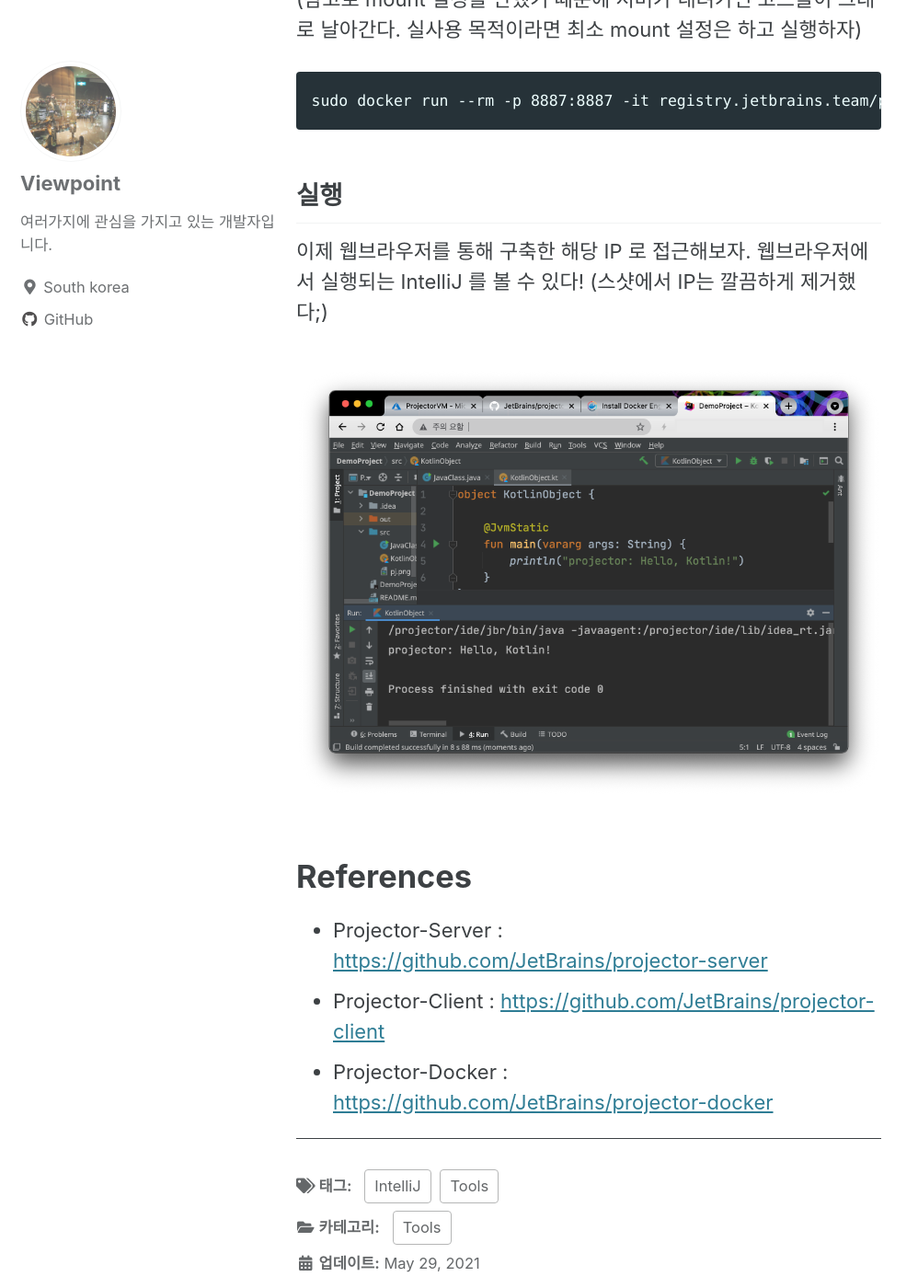
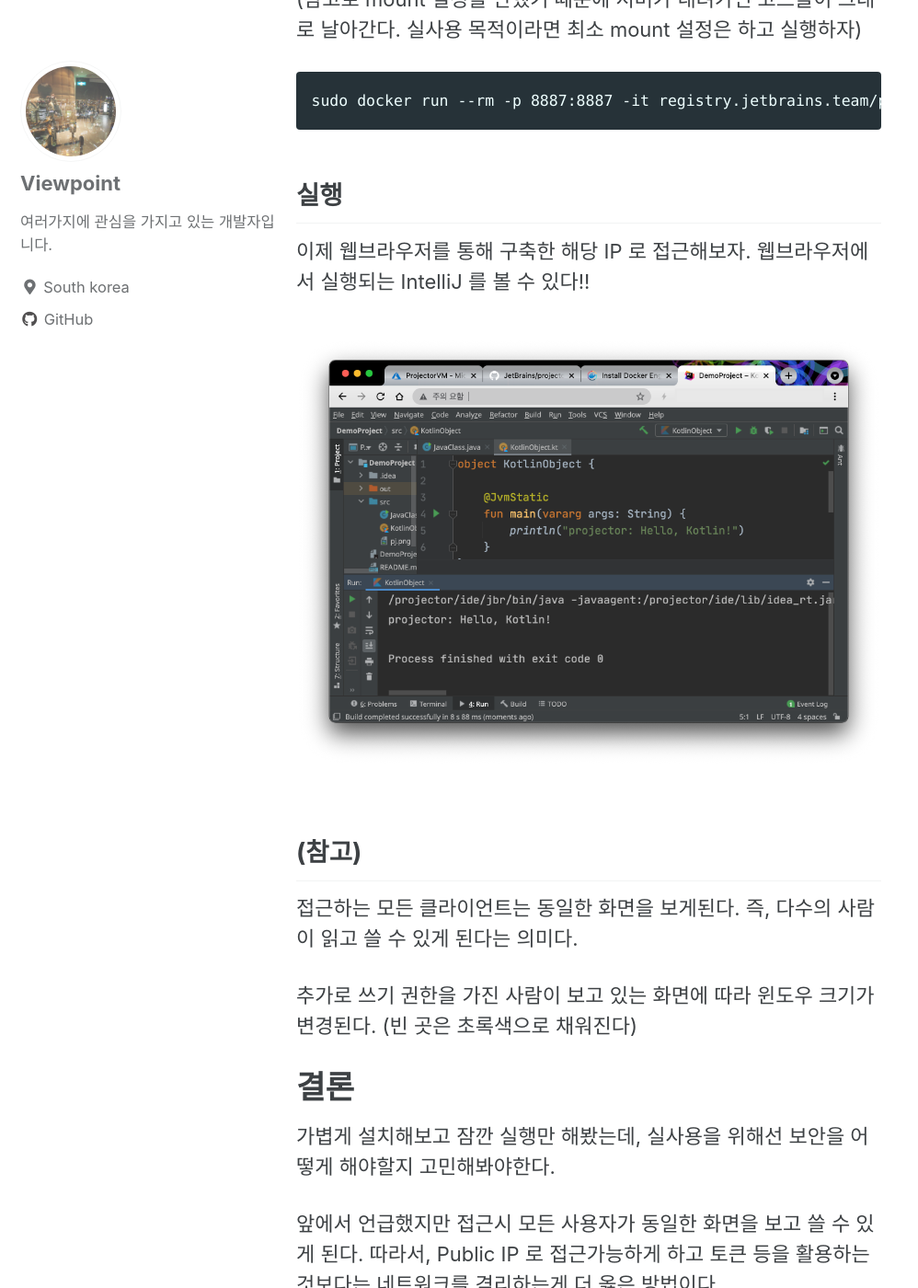
Before and after one commit to hide1202/hide1202.github.io, a Jekyll site: the page built from _posts/2021-05-29-simple-projector.md, in a window 1280 px wide and 1400 px high, scrolled down 2696 px. Shown: the whole window at 92% size, without its empty margins (0-998 px from the left). Built offline with Jekyll 4.4.1, drawn with Linux system fonts in a browser that asks for light colours; cached includes are drawn as plain includes; some of the changed text lies outside the part shown.

Commit message:
Update Projector Post

````diff
--- a/_posts/2021-05-29-simple-projector.md
+++ b/_posts/2021-05-29-simple-projector.md
@@ -68,9 +68,21 @@ sudo docker run --rm -p 8887:8887 -it registry.jetbrains.team/p/prj/containers/p
 ```
 
 ## 실행
-이제 웹브라우저를 통해 구축한 해당 IP 로 접근해보자. 웹브라우저에서 실행되는 IntelliJ 를 볼 수 있다! (스샷에서 IP는 깔끔하게 제거했다;)
+이제 웹브라우저를 통해 구축한 해당 IP 로 접근해보자. 웹브라우저에서 실행되는 IntelliJ 를 볼 수 있다!!
 
 {% include gallery id="run_projector" %}
+
+## (참고)
+접근하는 모든 클라이언트는 동일한 화면을 보게된다. 즉, 다수의 사람이 읽고 쓸 수 있게 된다는 의미다.
+
+추가로 쓰기 권한을 가진 사람이 보고 있는 화면에 따라 윈도우 크기가 변경된다. (빈 곳은 초록색으로 채워진다)
+
+# 결론
+가볍게 설치해보고 잠깐 실행만 해봤는데, 실사용을 위해선 보안을 어떻게 해야할지 고민해봐야한다.
+
+앞에서 언급했지만 접근시 모든 사용자가 동일한 화면을 보고 쓸 수 있게 된다. 따라서, Public IP 로 접근가능하게 하고 토큰 등을 활용하는 것보다는 네트워크를 격리하는게 더 옳은 방법이다.
+
+어떻게 활용할지 아직은 미지수인데, 아이패드에서 조금씩 써볼 생각이다. ~그러려면 얼른 매직 키보드를 사야...~
 
 # References
 - Projector-Server : [https://github.com/JetBrains/projector-server](https://github.com/JetBrains/projector-server)
````
